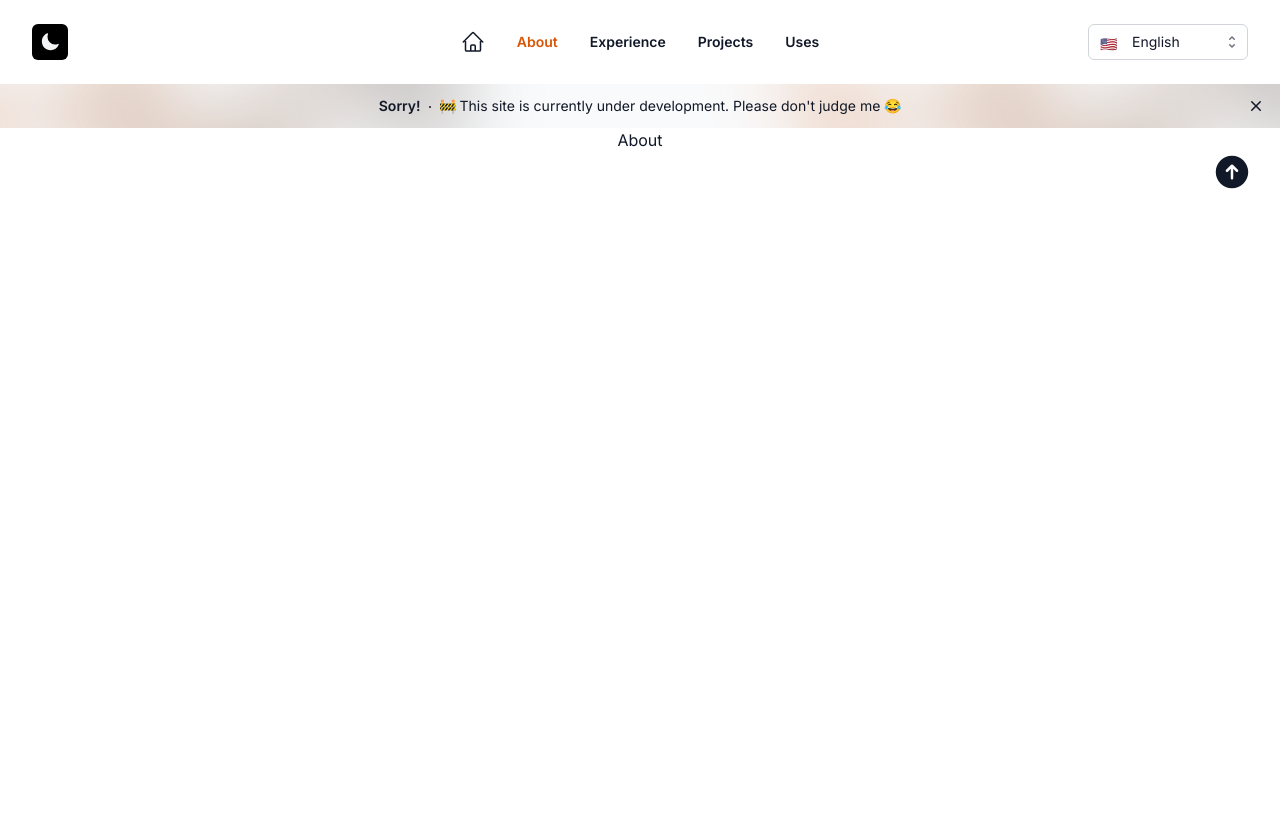
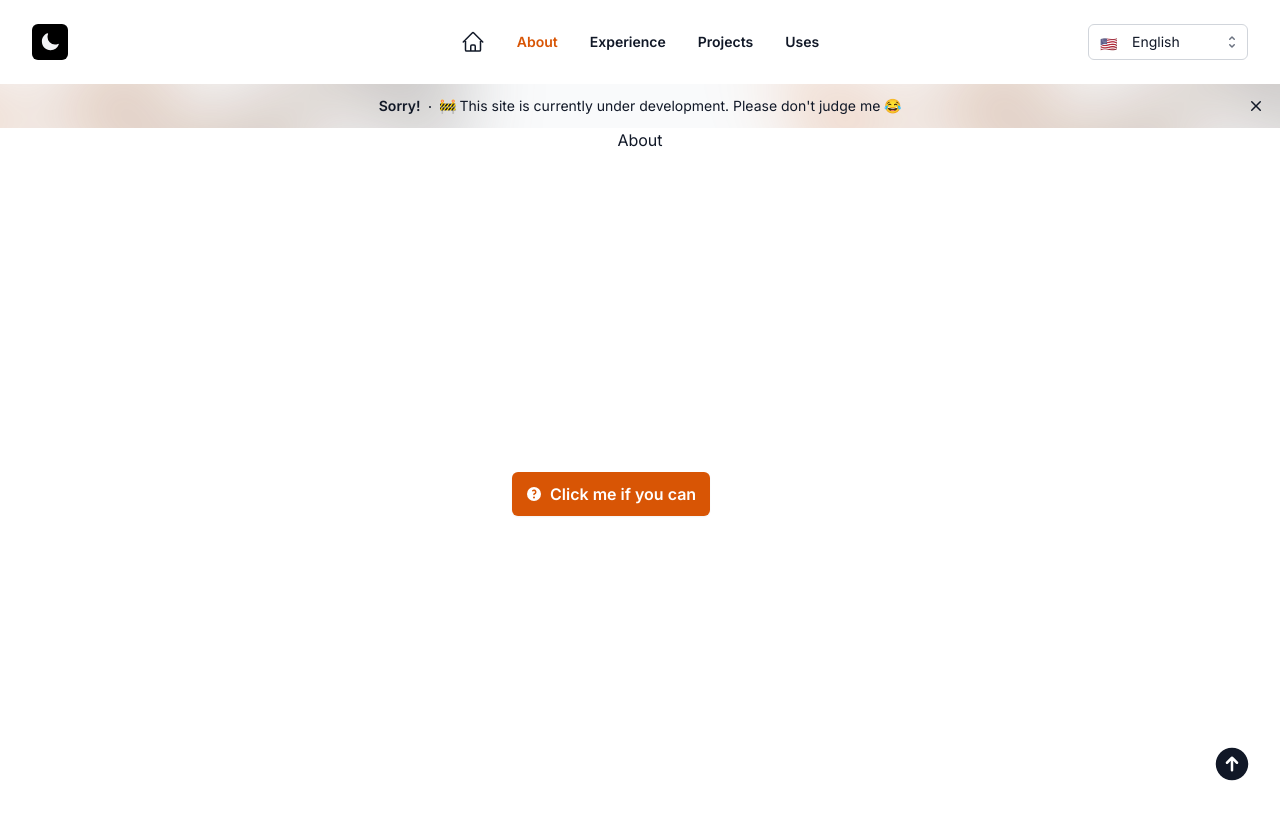
Before and after one commit to axelsomerseth/portfolio, a React (Create React App) app: page /about in a window 1280 px wide. Shown: the top 820 px of the page. Built offline with nearby package versions, Linux system fonts and the light colour scheme.

Commit message:
funny button added to about page

```diff
--- a/src/locales/en.json
+++ b/src/locales/en.json
@@ -56,7 +56,9 @@
       "header": "My Social Media Profiles"
     },
     "about": {
-      "title": "About"
+      "title": "About",
+      "funnyButton": "Click me if you can",
+      "funnyAlert": "You clicked me! 😂"
     }
   }
 }
--- a/src/locales/es.json
+++ b/src/locales/es.json
@@ -53,7 +53,9 @@
       "header": "Mis Mejores Habilidades"
     },
     "about": {
-      "title": "Acerca de"
+      "title": "Acerca de",
+      "funnyButton": "Dame click si puedes",
+      "funnyAlert": "¡Si pudiste! 😂"
     }
   }
 }
--- a/src/locales/pt.json
+++ b/src/locales/pt.json
@@ -24,7 +24,9 @@
       "bioText": "Engenheiro de Sistemas Full-Stack | React.js + Node.js + TypeScript | +5 anos de experiência"
     },
     "about": {
-      "title": "Sobre"
+      "title": "Sobre",
+      "funnyButton": "Clique me se pode",
+      "funnyAlert": "Sim, era possível 😂"
     }
   }
 }
--- a/src/routes/About.tsx
+++ b/src/routes/About.tsx
@@ -1,9 +1,21 @@
-import React from "react";
+import React, { useState } from "react";
 import { Trans, useTranslation } from "react-i18next";
 import Banner from "../components/plus/Banner";
+import { QuestionMarkCircleIcon } from "@heroicons/react/16/solid";
 
 const About: React.FC<{}> = () => {
   const { t } = useTranslation();
+  const [position, setPosition] = useState({ top: "40%", left: "40%" });
+
+  const handleMouseHover = () => {
+    const newTop = Math.floor(Math.random() * 80) + "%";
+    const newLeft = Math.floor(Math.random() * 80) + "%";
+    setPosition({ top: newTop, left: newLeft });
+  };
+
+  const onClick = () => {
+    alert(t("about.funnyAlert"));
+  };
 
   return (
     <>
@@ -11,6 +23,27 @@ const About: React.FC<{}> = () => {
       <h1 className="w-full flex justify-center items-center">
         <Trans i18nKey={"about.title"} t={t} />
       </h1>
+      <div className="w-lvw h-lvh">
+        <div className="w-full h-full relative">
+          <button
+            id="funny-button"
+            style={{
+              top: position.top,
+              left: position.left,
+              transition: "top 0.1s, left 0.1s",
+            }}
+            onMouseOver={handleMouseHover}
+            onTouchStart={handleMouseHover}
+            onClick={onClick}
+            className="relative rounded-md bg-primary px-3.5 py-2.5 text-center text-base font-semibold text-white shadow-sm hover:bg-primary/80 focus-visible:outline focus-visible:outline-2 focus-visible:outline-offset-2 focus-visible:outline-primary/80"
+          >
+            <div className="flex w-full h-full justify-center items-center gap-2">
+              <QuestionMarkCircleIcon className="size-4" />
+              <Trans t={t} i18nKey={"about.funnyButton"} />
+            </div>
+          </button>
+        </div>
+      </div>
 
       {/* TODO: upload some photos of me doing thing I like */}
     </>
```
